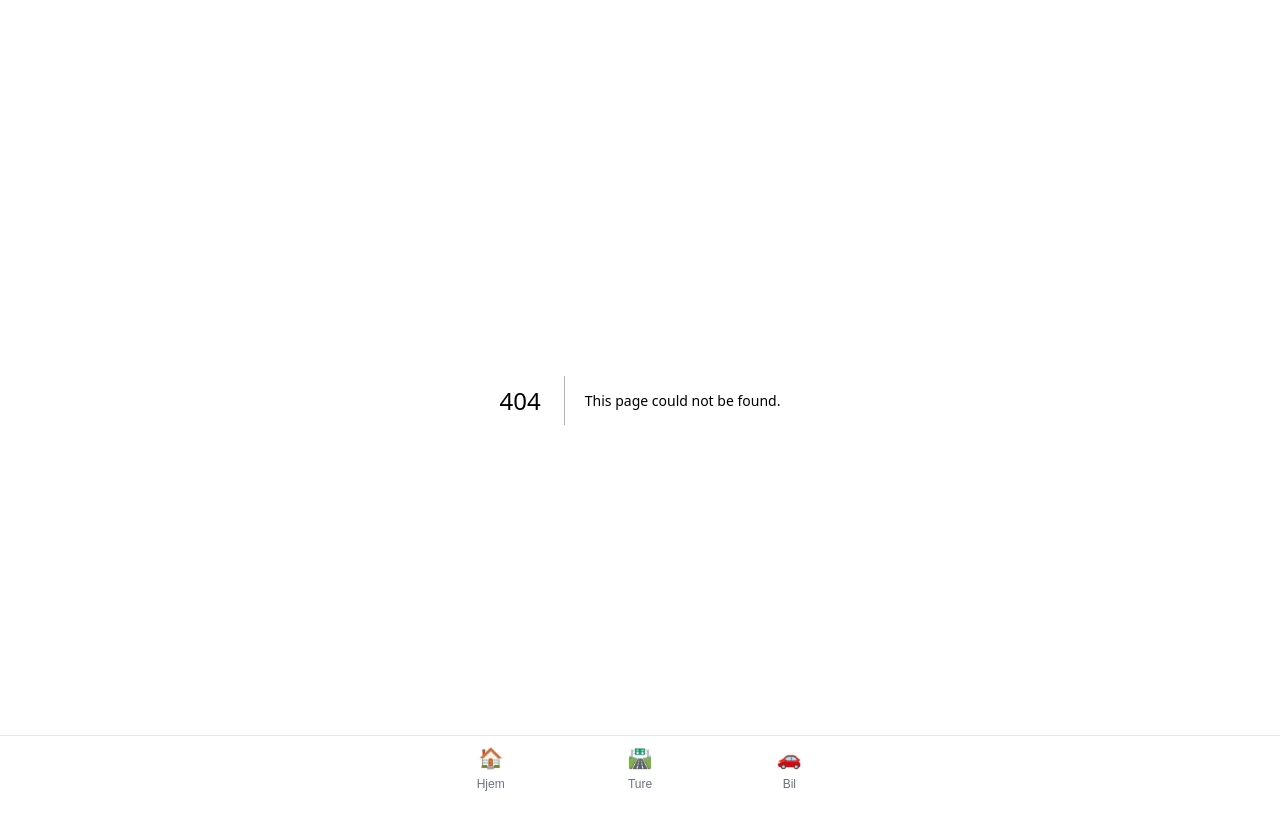
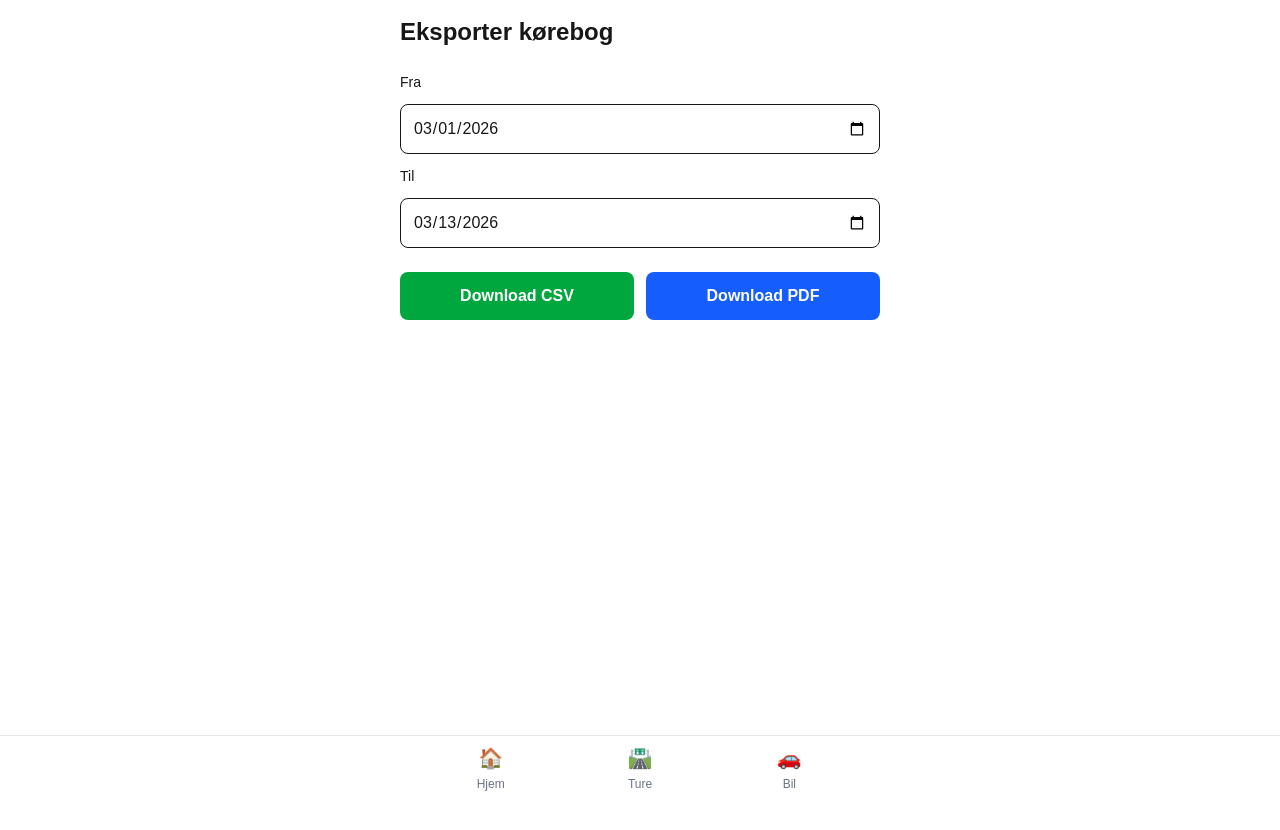
Before and after one commit to LetUsDoIT-Org/korebog, a Next.js app: page /export in a window 1280 px wide. Before the commit this address had no page. Shown: the top 830 px of the page. After the commit the page ends 800 px from the top, so only its background shows below. Built offline with nearby package versions, Linux system fonts and the light colour scheme.

Commit message:
feat: add PDF and CSV export with SKAT-required fields

```diff
--- a/package.json
+++ b/package.json
@@ -14,6 +14,8 @@
     "@react-google-maps/api": "^2.20.8",
     "@supabase/ssr": "^0.9.0",
     "@supabase/supabase-js": "^2.99.1",
+    "jspdf": "^4.2.0",
+    "jspdf-autotable": "^5.0.7",
     "next": "16.1.6",
     "react": "19.2.3",
     "react-dom": "19.2.3"
--- /dev/null
+++ b/src/app/export/page.tsx
@@ -0,0 +1,87 @@
+'use client'
+
+import { useState } from 'react'
+import { createClient } from '@/lib/supabase/client'
+import { tripsToCSV, downloadCSV, generatePDF } from '@/lib/export'
+
+export default function ExportPage() {
+  const now = new Date()
+  const firstOfMonth = `${now.getFullYear()}-${String(now.getMonth() + 1).padStart(2, '0')}-01`
+  const today = now.toISOString().split('T')[0]
+
+  const [from, setFrom] = useState(firstOfMonth)
+  const [to, setTo] = useState(today)
+  const [loading, setLoading] = useState(false)
+
+  async function fetchExportData() {
+    const supabase = createClient()
+    const { data: trips } = await supabase
+      .from('trips')
+      .select('*, vehicles(registration_number)')
+      .gte('date', from)
+      .lte('date', to)
+      .eq('is_business', true)
+      .order('date')
+
+    const { data: profile } = await supabase
+      .from('user_profiles')
+      .select('*')
+      .single()
+
+    return {
+      trips: (trips ?? []).map((t: any) => ({
+        date: t.date,
+        purpose: t.purpose,
+        start_address: t.start_address,
+        end_address: t.end_address,
+        distance_km: Number(t.distance_km),
+        transport_type: t.transport_type,
+        registration_number: t.vehicles?.registration_number ?? '',
+      })),
+      userInfo: {
+        name: profile?.full_name ?? '',
+        address: profile?.address ?? '',
+        identifier: profile?.identifier ?? '',
+      },
+    }
+  }
+
+  async function handleCSV() {
+    setLoading(true)
+    const { trips } = await fetchExportData()
+    const csv = tripsToCSV(trips)
+    downloadCSV(csv, `korebog-${from}-${to}.csv`)
+    setLoading(false)
+  }
+
+  async function handlePDF() {
+    setLoading(true)
+    const { trips, userInfo } = await fetchExportData()
+    await generatePDF(trips, userInfo, { from, to })
+    setLoading(false)
+  }
+
+  return (
+    <div className="p-4 max-w-lg mx-auto space-y-6">
+      <h1 className="text-2xl font-bold">Eksporter kørebog</h1>
+      <div className="space-y-3">
+        <label className="block text-sm font-medium">Fra</label>
+        <input type="date" value={from} onChange={(e) => setFrom(e.target.value)}
+          className="w-full rounded-lg border p-3 dark:bg-gray-800 dark:border-gray-700" />
+        <label className="block text-sm font-medium">Til</label>
+        <input type="date" value={to} onChange={(e) => setTo(e.target.value)}
+          className="w-full rounded-lg border p-3 dark:bg-gray-800 dark:border-gray-700" />
+      </div>
+      <div className="flex gap-3">
+        <button onClick={handleCSV} disabled={loading}
+          className="flex-1 rounded-lg bg-green-600 p-3 text-white font-semibold hover:bg-green-700 disabled:opacity-50">
+          Download CSV
+        </button>
+        <button onClick={handlePDF} disabled={loading}
+          className="flex-1 rounded-lg bg-blue-600 p-3 text-white font-semibold hover:bg-blue-700 disabled:opacity-50">
+          Download PDF
+        </button>
+      </div>
+    </div>
+  )
+}
--- /dev/null
+++ b/src/lib/export.ts
@@ -0,0 +1,76 @@
+type ExportTrip = {
+  date: string
+  purpose: string
+  start_address: string
+  end_address: string
+  distance_km: number
+  transport_type: string
+  registration_number: string
+}
+
+export function tripsToCSV(trips: ExportTrip[]): string {
+  const header = 'Dato;Formål;Startadresse;Slutadresse;Km;Registreringsnummer;Transporttype'
+  const rows = trips.map((t) =>
+    [
+      t.date,
+      t.purpose,
+      t.start_address,
+      t.end_address,
+      t.distance_km,
+      t.registration_number,
+      t.transport_type === 'car' ? 'Bil' : 'Offentlig transport',
+    ].join(';')
+  )
+  return [header, ...rows].join('\n')
+}
+
+export function downloadCSV(csv: string, filename: string) {
+  const bom = '\uFEFF' // UTF-8 BOM for Excel
+  const blob = new Blob([bom + csv], { type: 'text/csv;charset=utf-8;' })
+  const url = URL.createObjectURL(blob)
+  const a = document.createElement('a')
+  a.href = url
+  a.download = filename
+  a.click()
+  URL.revokeObjectURL(url)
+}
+
+export async function generatePDF(
+  trips: ExportTrip[],
+  userInfo: { name: string; address: string; identifier: string },
+  dateRange: { from: string; to: string }
+) {
+  const { default: jsPDF } = await import('jspdf')
+  const { default: autoTable } = await import('jspdf-autotable')
+
+  const doc = new jsPDF()
+
+  doc.setFontSize(18)
+  doc.text('Kørebog', 14, 22)
+
+  doc.setFontSize(10)
+  doc.text(`Navn: ${userInfo.name}`, 14, 32)
+  doc.text(`Adresse: ${userInfo.address}`, 14, 38)
+  doc.text(`ID: ${userInfo.identifier}`, 14, 44)
+  doc.text(`Periode: ${dateRange.from} – ${dateRange.to}`, 14, 50)
+
+  autoTable(doc, {
+    startY: 58,
+    head: [['Dato', 'Formål', 'Fra', 'Til', 'Km', 'Reg.nr.', 'Transport']],
+    body: trips.map((t) => [
+      t.date,
+      t.purpose,
+      t.start_address,
+      t.end_address,
+      t.distance_km.toString(),
+      t.registration_number,
+      t.transport_type === 'car' ? 'Bil' : 'Offentlig',
+    ]),
+  })
+
+  const totalKm = trips.reduce((sum, t) => sum + t.distance_km, 0)
+  const finalY = (doc as any).lastAutoTable.finalY + 10
+  doc.text(`Total erhvervskørsel: ${totalKm} km`, 14, finalY)
+
+  doc.save(`korebog-${dateRange.from}-${dateRange.to}.pdf`)
+}
```
Also changed, not shown: 2 other files (tests, documents, lock files or other folders).
